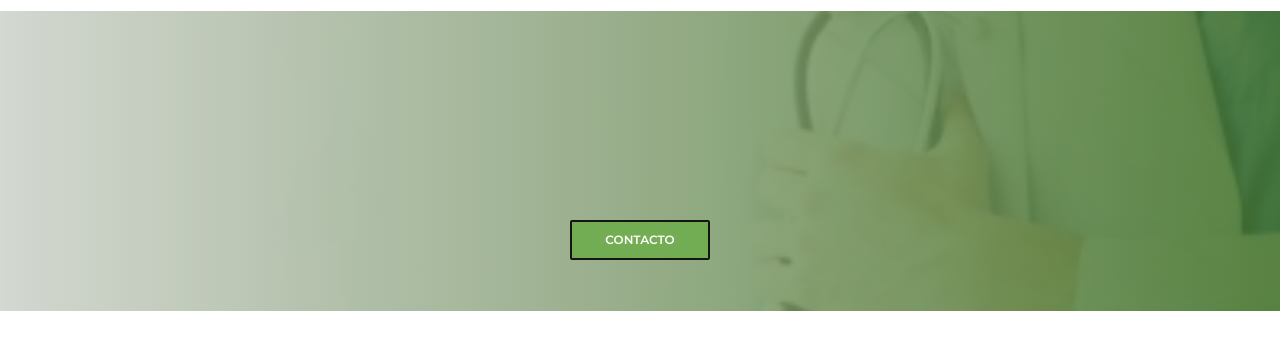
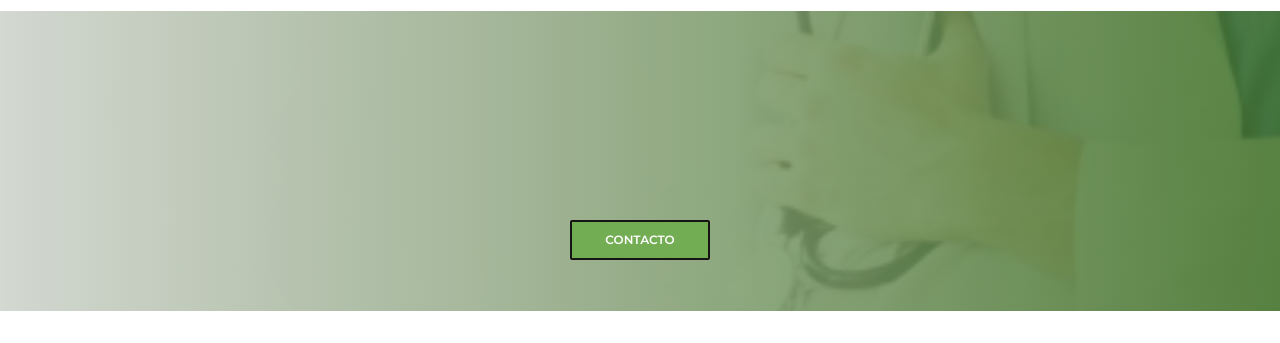
Before and after one commit to franciscofunes/web-falapaz-rebrand, a website: page index.html in a window 1280 px wide. Shown: the part 119-462 px from the top of the page. Drawn offline with Linux system fonts and the light colour scheme; some icons are missing.

Commit message:
11th commit

```diff
--- a/index.html
+++ b/index.html
@@ -102,9 +102,6 @@
               </div>
               <!-- Nav End -->
             </div>
-
-            <!-- Booking Now Button -->
-            <!--<a href="productos.html" class="btn dento-btn booking-btn">Ofertas!</a>-->
           </nav>
         </div>
       </div>
@@ -118,7 +115,7 @@
     <div class="welcome-slides owl-carousel">
 
       <!-- Single Welcome Slide -->
-      <div class="welcome-welcome-slide bg-img bg-gradient-overlay jarallax" style="background-image: url('img/bg-img/3.jpg');">
+      <div class="welcome-welcome-slide bg-img bg-gradient-overlay " style="background-image: url('img/bg-img/3.jpg');">
         <div class="container h-100">
           <div class="row h-100 align-items-center">
             <div class="col-12">
@@ -134,7 +131,7 @@
       </div>
 
       <!-- Single Welcome Slide -->
-      <div class="welcome-welcome-slide bg-img bg-gradient-overlay jarallax" style="background-image: url('./img/bg-img/16.jpg');">
+      <div class="welcome-welcome-slide bg-img bg-gradient-overlay " style="background-image: url('./img/bg-img/16.jpg');">
         <div class="container h-100">
           <div class="row h-100 align-items-center">
             <div class="col-12">
@@ -171,15 +168,6 @@
               <div class="line"></div>
             </div>
             <p>En Farmacia La Paz, Brindamos asesoramiento personalizado a pacientes y profesionales, priorizando la salud y el bienestar de quienes confían en nosotros. Contamos con Droguerías que poseen un amplio y surtido stock de medicamentos para abastecer nuestra Farmacia, pudiendo así cubrir las necesidades de todos nuestros clientes. </p>
-
-            <!-- Single Skills Area -->
-
-
-            <!-- Single Skills Area -->
-
-
-            <!-- Single Skills Area -->
-
             </div>
           </div>
         </div>
@@ -192,8 +180,6 @@
     <div class="dento-border clearfix"></div>
   </div>
 
-
-  <!-- Cool Facts Area End -->
 
   <!-- FALAPAZ Service Area Start -->
   <section class="dento-service-area section-padding-100-0 bg-img bg-gradient-overlay jarallax clearfix" style="background-image: url('img/bg-img/3.jpg');">
@@ -279,7 +265,7 @@
   </section>
 
   <!-- ***** Testimonials Area Start ***** -->
-  <section class="testimonials-area section-padding-100 bg-img bg-gradient-overlay jarallax clearfix" style="background-image: url('img/bg-img/5.jpg');">
+  <section class="testimonials-area section-padding-100 bg-img bg-gradient-overlay clearfix" style="background-image: url('img/bg-img/5.jpg');">
     <div class="container">
       <div class="row">
         <div class="col-12">
```
